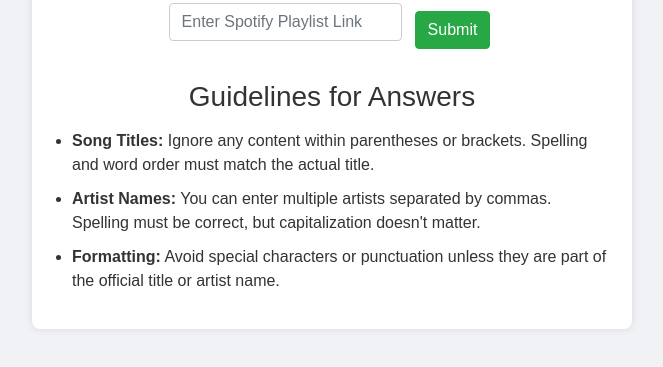
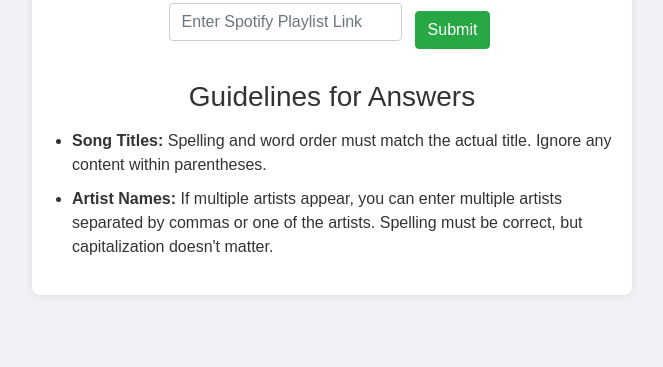
Before and after one commit to Derek-Wen/spotify-guessing-game, a website: page public/index.html in a window 1280 px wide. Shown: the part 183-550 px from the top of the page, without its empty margins (308-971 px from the left). Drawn offline with nearby package versions, Linux system fonts and the light colour scheme.

Commit message:
Changed guidelines

```diff
--- a/public/index.html
+++ b/public/index.html
@@ -36,9 +36,8 @@
     <div id="guidelines" class="mt-4">
       <h3>Guidelines for Answers</h3>
       <ul class="text-left">
-        <li><strong>Song Titles:</strong> Ignore any content within parentheses or brackets. Spelling and word order must match the actual title.</li>
-        <li><strong>Artist Names:</strong> You can enter multiple artists separated by commas. Spelling must be correct, but capitalization doesn't matter.</li>
-        <li><strong>Formatting:</strong> Avoid special characters or punctuation unless they are part of the official title or artist name.</li>
+        <li><strong>Song Titles:</strong> Spelling and word order must match the actual title. Ignore any content within parentheses. </li>
+        <li><strong>Artist Names:</strong> If multiple artists appear, you can enter multiple artists separated by commas or one of the artists. Spelling must be correct, but capitalization doesn't matter.</li>
       </ul>
     </div>
 
```
